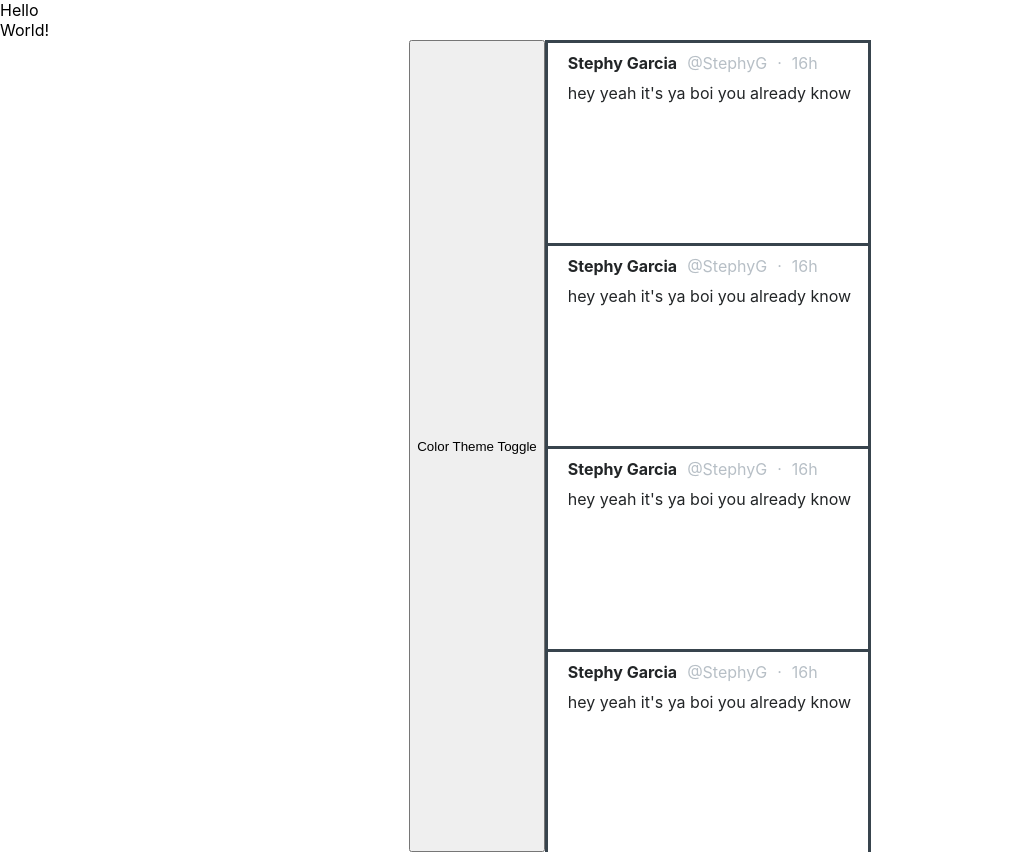
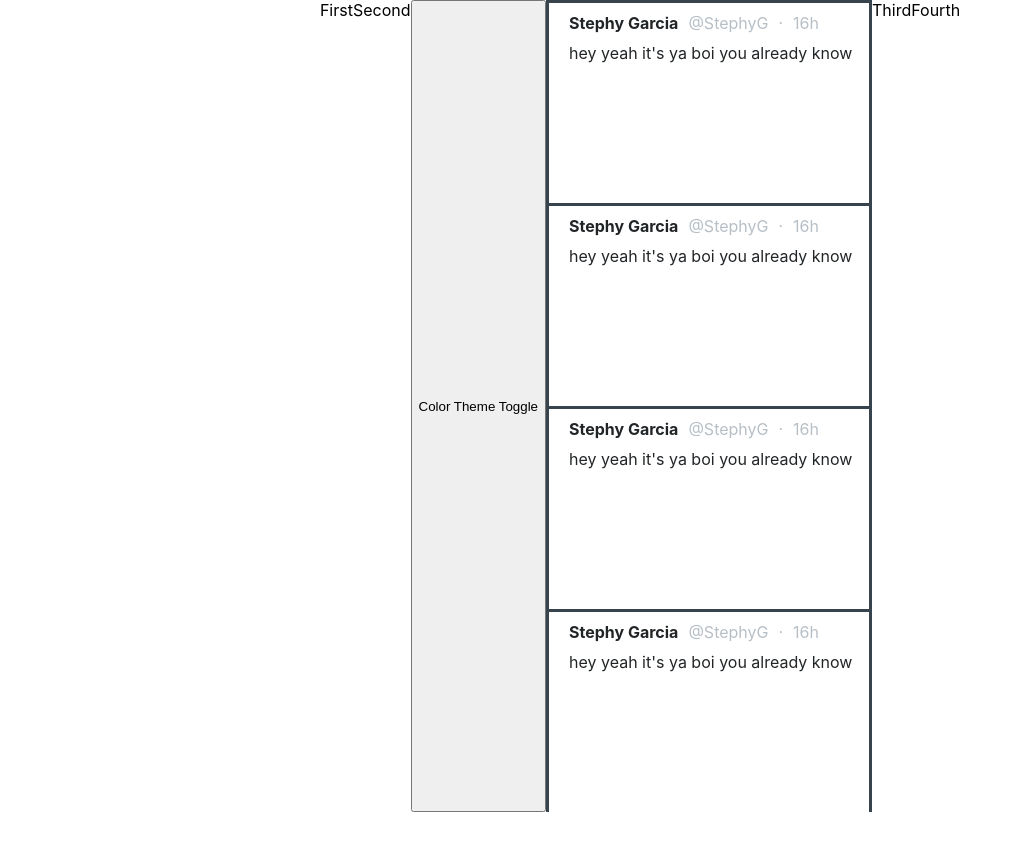
Before and after one commit to michael-mcmasters/twitter-clone, a React (Create React App) app: page / in a window 1280 px wide. Shown: the whole page, without its empty margins (0-1022 px from the left). After the commit the page ends 812 px from the top, so only its background shows below. Built offline with nearby package versions, Linux system fonts and the light colour scheme.

Commit message:
Re-did how html in App.js works so I can more easily add the NavBar and any components on the right side

```diff
--- a/src/App.js
+++ b/src/App.js
@@ -8,36 +8,70 @@ import { ColorThemeProvider } from "./components/customHooks/ColorThemeContext.j
 
 // To visualize CSS in browser, in Chrome inspector go to arrow, components, and hover mouse over classes and their properties
 // first <div style> puts tweets category in row. second <div> puts individual tweets in a column
+// export default function App() {
+//   return (
+//     <React.Fragment>
+//       <div style={{ border: "3px solid #38444d" }}>
+//         <NavBar></NavBar>
+//       </div>
+//       <div style={tweetsContainer}>
+//         <ColorThemeProvider>
+//           <ColorThemeToggle></ColorThemeToggle>
+//           <div>
+//             <Tweet style={upAndDown}></Tweet>
+//             <Tweet></Tweet>
+//             <Tweet></Tweet>
+//             <Tweet></Tweet>
+//           </div>
+//         </ColorThemeProvider>
+//       </div>
+//     </React.Fragment>
+//   );
+// }
+
+// // Div using this container centers tweets on screen.
+// // A second div is then used to make objects appear on top of one another.
+// const tweetsContainer = {
+//   // makes row left to right
+//   display: "flex",
+//   // centers items on row
+//   justifyContent: "center",
+// };
+
+// const upAndDown = {
+//   backgroundColor: "blue",
+//   border: "3px blue",
+//   minHeight: "200px",
+// };
+
 export default function App() {
   return (
     <React.Fragment>
-      <NavBar></NavBar>
-      <div style={tweetsContainer}>
-        <ColorThemeProvider>
+      <ColorThemeProvider>
+        <div style={row}>
+          {/* Left row */}
+          <div>First</div>
+          <div>Second</div>
           <ColorThemeToggle></ColorThemeToggle>
           <div>
-            <Tweet style={upAndDown}></Tweet>
+            {/* Center row ... Items here go in column up and down */}
+            <Tweet></Tweet>
             <Tweet></Tweet>
             <Tweet></Tweet>
             <Tweet></Tweet>
           </div>
-        </ColorThemeProvider>
-      </div>
+          {/* Right row */}
+          <div>Third</div>
+          <div>Fourth</div>
+        </div>
+      </ColorThemeProvider>
     </React.Fragment>
   );
 }
 
-// Div using this container centers tweets on screen.
-// A second div is then used to make objects appear on top of one another.
-const tweetsContainer = {
-  // makes row left to right
+const row = {
   display: "flex",
-  // centers items on row
   justifyContent: "center",
 };
 
-const upAndDown = {
-  backgroundColor: "blue",
-  border: "3px blue",
-  minHeight: "200px",
-};
+const tweetContainer = {};
```
